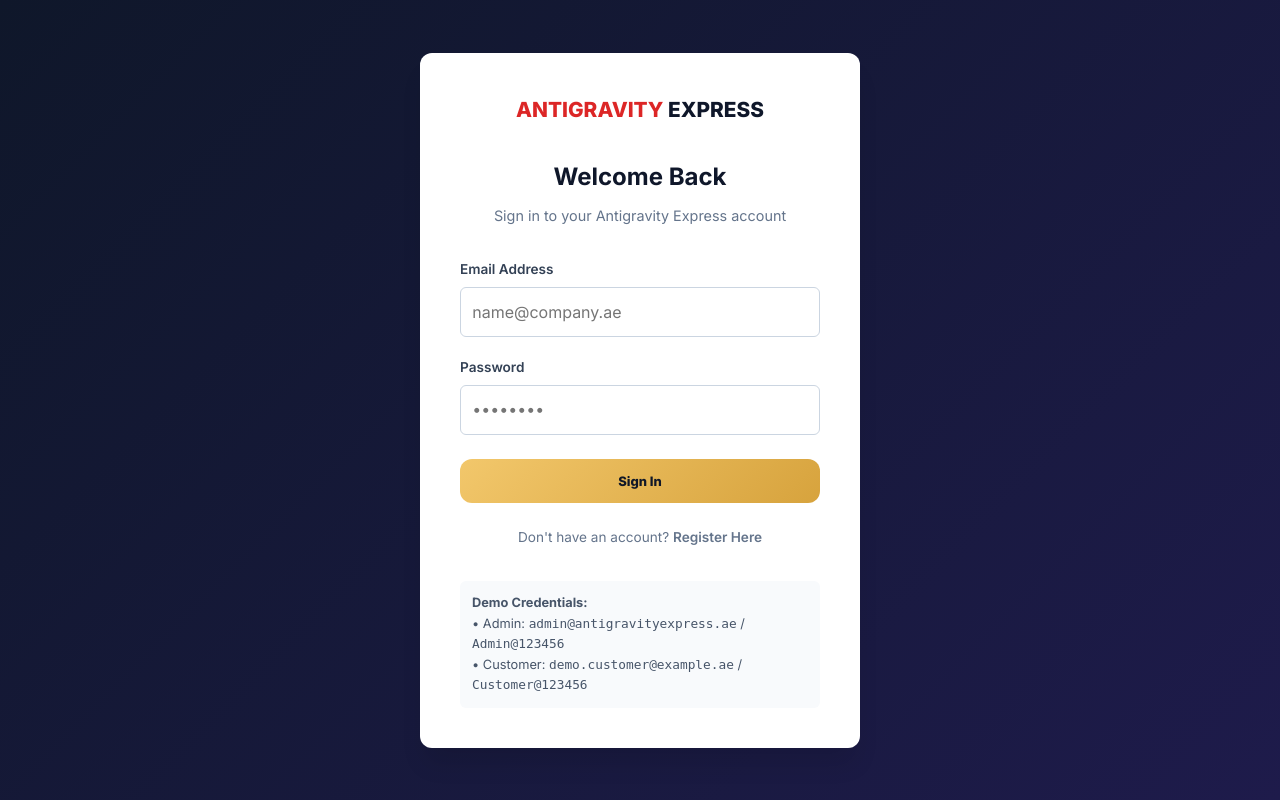
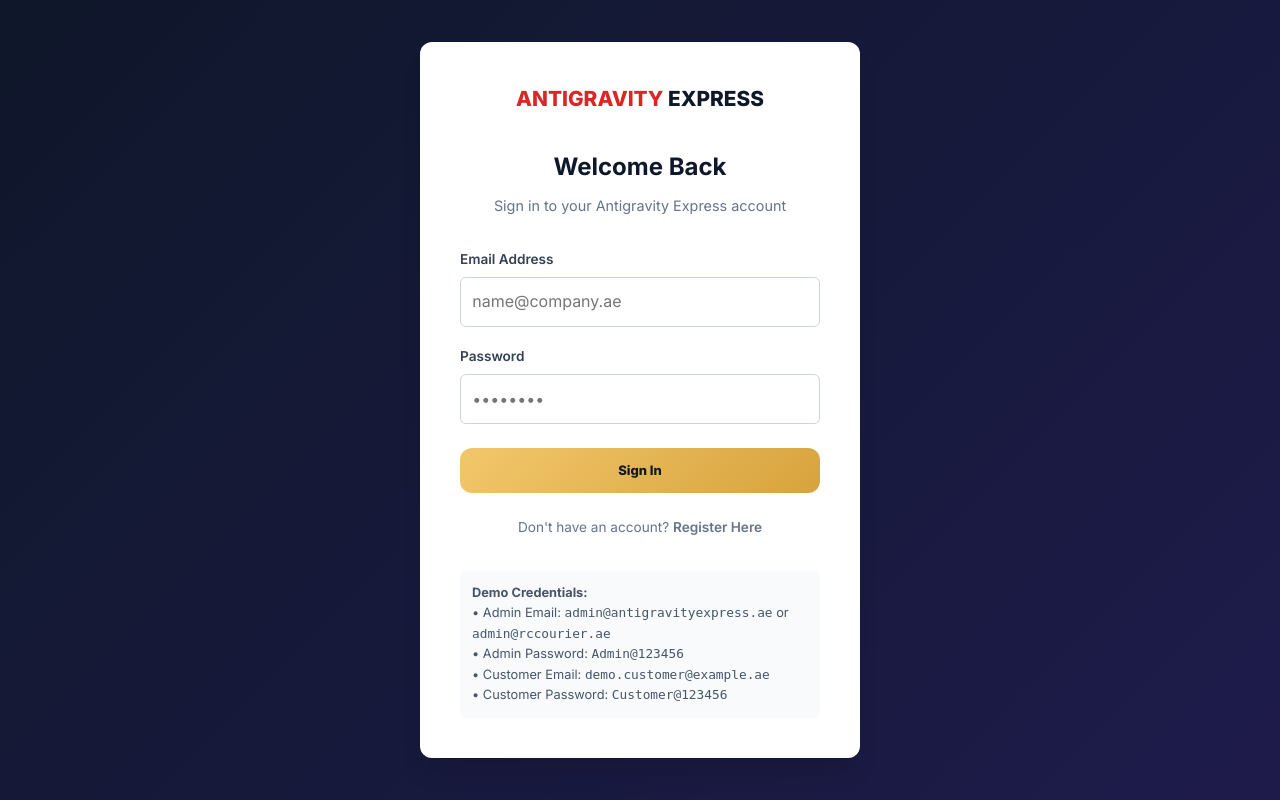
Before and after one commit to safdarbhatti2-glitch/Rapid-Courier, a PHP site: page /login in a window 1280 px wide. Run offline with PHP 8.4, Linux system fonts and the light colour scheme.

Commit message:
Update admin credentials and user seed password hashes

```diff
--- a/views/auth/login.php
+++ b/views/auth/login.php
@@ -23,6 +23,8 @@
 
 <div style="margin-top: 2rem; background: #f8fafc; padding: 0.75rem; border-radius: 0.375rem; font-size: 0.8rem; color: #475569;">
     <strong>Demo Credentials:</strong><br>
-    • Admin: <code>admin@antigravityexpress.ae</code> / <code>Admin@123456</code><br>
-    • Customer: <code>demo.customer@example.ae</code> / <code>Customer@123456</code>
+    • Admin Email: <code>admin@antigravityexpress.ae</code> or <code>admin@rccourier.ae</code><br>
+    • Admin Password: <code>Admin@123456</code><br>
+    • Customer Email: <code>demo.customer@example.ae</code><br>
+    • Customer Password: <code>Customer@123456</code>
 </div>
```
Also changed, not shown: database/seed.php (+9 -1 lines).
